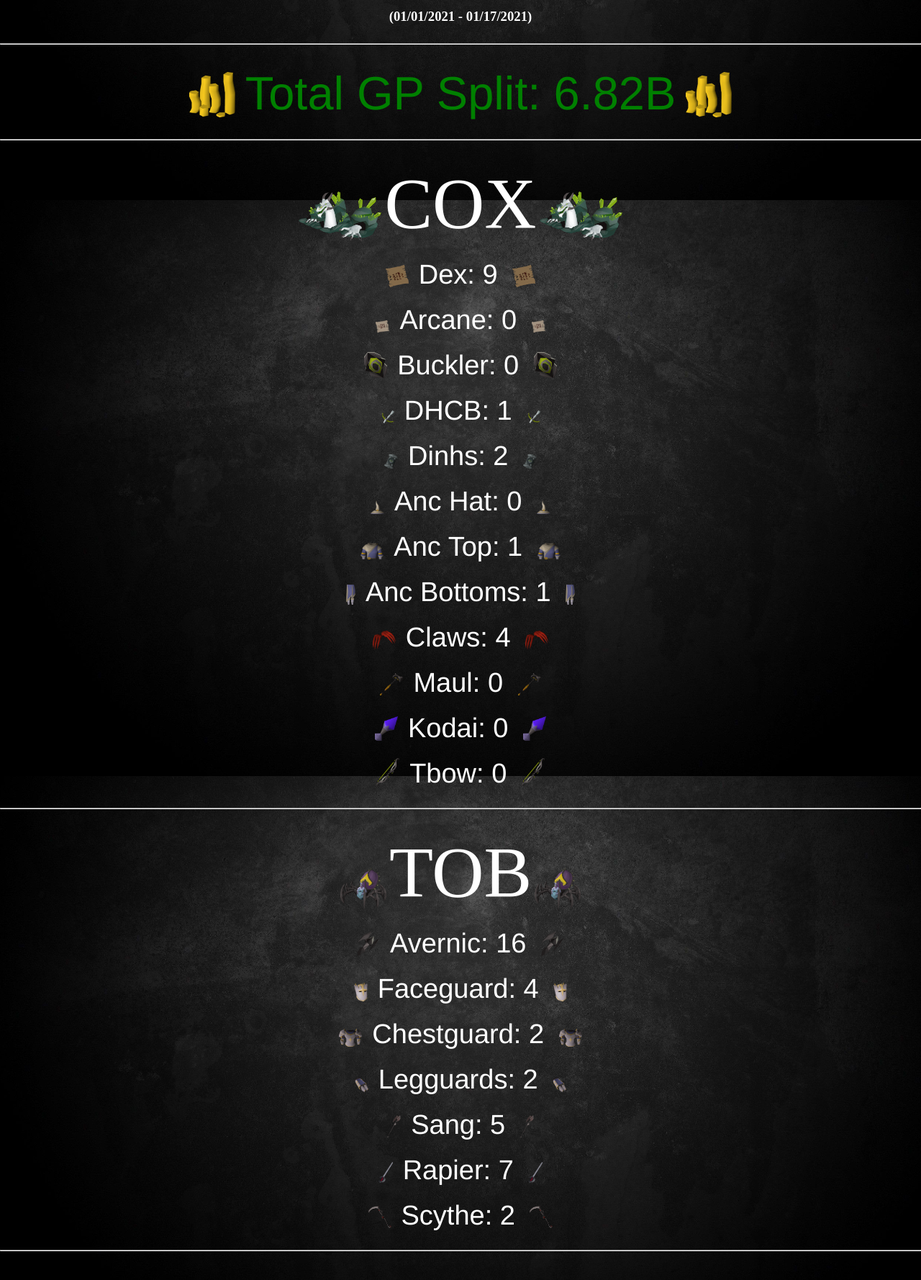
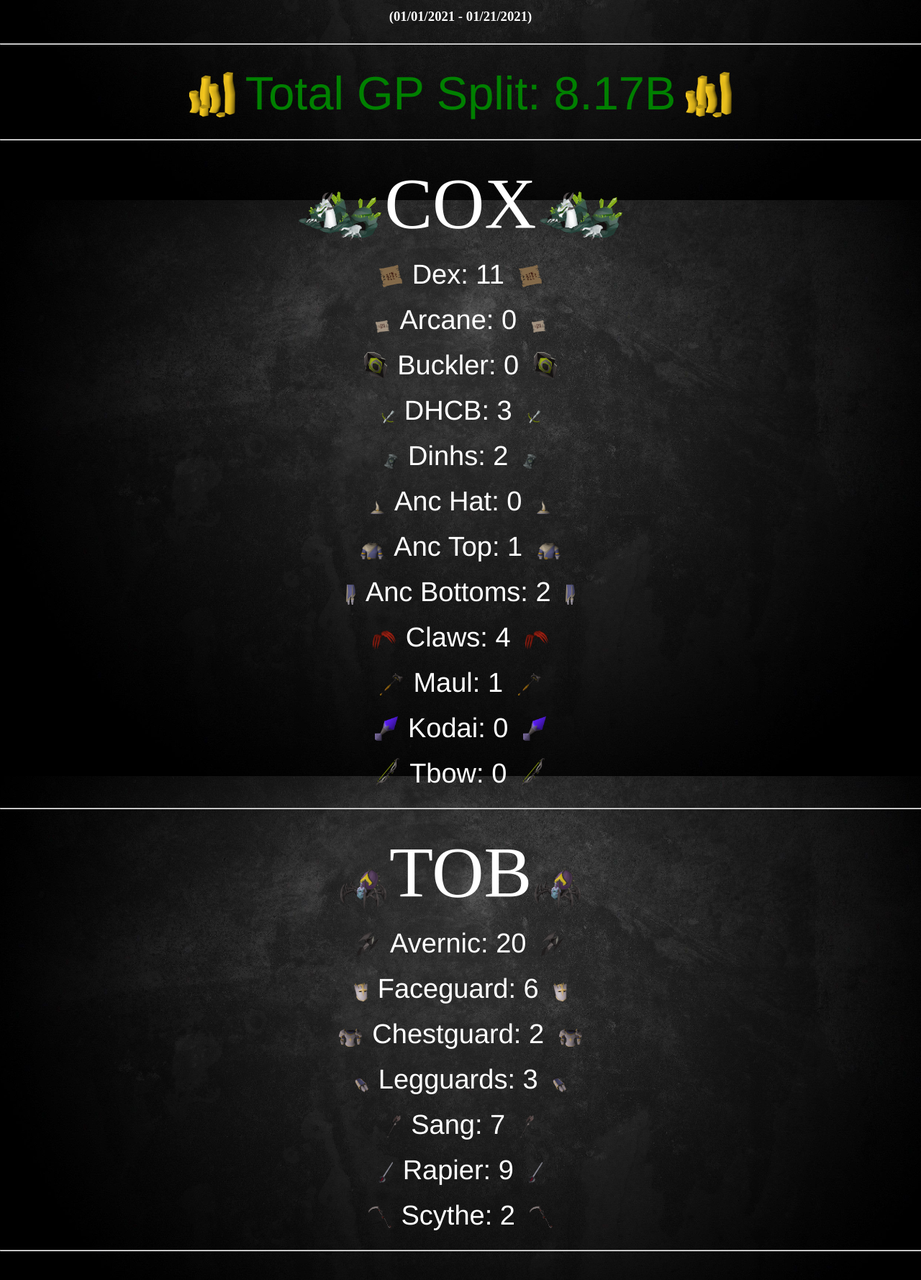
Before and after one commit to mercenarypvm/mercenarypvm.github.io, a plain HTML site: page index.html in a window 1280 px wide. Shown: the part 522-2300 px from the top of the page at 72% size. Drawn offline with Linux system fonts and the light colour scheme.

Commit message:
Update index.html

```diff
--- a/index.html
+++ b/index.html
@@ -23,9 +23,9 @@
     </div>
 
     <!-- Last Updated  -->
-    <!-- Last split logged: xWebs Justy Legs 01/17/2021 8:36AM  -->
-    <!-- Last solo drop logged: Ryno MD tanz 01/17/2021 3:07AM  -->
-    <h3 style="color:white">(01/01/2021 - 01/17/2021)</h3>
+    <!-- Last split logged: nooo munnie DHCB 01/21/2021 2:48PM  -->
+    <!-- Last solo drop logged: RikCastle Dex 01/20/2021 9:36AM  -->
+    <h3 style="color:white">(01/01/2021 - 01/21/2021)</h3>
 
     <!-- Separation line  -->
     <br>
@@ -34,7 +34,7 @@
     <!-- Separation line  -->
     <div class="boss">
       <img src="items/coins.png" style="width: 5%; height: 5%">
-      <span class="coins" style="vertical-align: bottom">Total GP Split: 6.82B</span>
+      <span class="coins" style="vertical-align: bottom">Total GP Split: 8.17B</span>
       <img src="items/coins.png" style="width: 5%; height: 5%">
     </div>
 
@@ -48,7 +48,7 @@
     </div>
     <div class="itemTable">
       <img src="items/dex.png" style="width: 2.5%; height: 2.5%">
-      <span class="tableText" style="vertical-align: bottom"> Dex: 9 </span>
+      <span class="tableText" style="vertical-align: bottom"> Dex: 11 </span>
       <img src="items/dex.png" style="width: 2.5%; height: 2.5%">
     </div>
     <div class="itemTable">
@@ -63,7 +63,7 @@
     </div>
     <div class="itemTable">
       <img src="items/dhcb.png" style="width: 1.5%; height: 1.5%">
-      <span class="tableText" style="vertical-align: bottom"> DHCB: 1 </span>
+      <span class="tableText" style="vertical-align: bottom"> DHCB: 3 </span>
       <img src="items/dhcb.png" style="width: 1.5%; height: 1.5%">
     </div>
     <div class="itemTable">
@@ -83,7 +83,7 @@
     </div>
     <div class="itemTable">
       <img src="items/ancbottom.png" style="width: 1%; height: 1%">
-      <span class="tableText" style="vertical-align: bottom"> Anc Bottoms: 1 </span>
+      <span class="tableText" style="vertical-align: bottom"> Anc Bottoms: 2 </span>
       <img src="items/ancbottom.png" style="width: 1%; height: 1%">
     </div>
     <div class="itemTable">
@@ -93,7 +93,7 @@
     </div>
     <div class="itemTable">
       <img src="items/maul.png" style="width: 2.5%; height: 2.5%">
-      <span class="tableText" style="vertical-align: bottom"> Maul: 0 </span>
+      <span class="tableText" style="vertical-align: bottom"> Maul: 1 </span>
       <img src="items/maul.png" style="width: 2.5%; height: 2.5%">
     </div>
     <div class="itemTable">
@@ -119,12 +119,12 @@
     </div>
     <div class="itemTable">
       <img src="items/avernic.png" style="width: 2.5%; height: 2.5%">
-      <span class="tableText" style="vertical-align: bottom"> Avernic: 16 </span>
+      <span class="tableText" style="vertical-align: bottom"> Avernic: 20 </span>
       <img src="items/avernic.png" style="width: 2.5%; height: 2.5%">
     </div>
     <div class="itemTable">
       <img src="items/justyhelm.png" style="width: 1.5%; height: 1.5%">
-      <span class="tableText" style="vertical-align: bottom"> Faceguard: 4 </span>
+      <span class="tableText" style="vertical-align: bottom"> Faceguard: 6 </span>
       <img src="items/justyhelm.png" style="width: 1.5%; height: 1.5%">
     </div>
     <div class="itemTable">
@@ -134,17 +134,17 @@
     </div>
     <div class="itemTable">
       <img src="items/justylegs.png" style="width: 1.5%; height: 1.5%">
-      <span class="tableText" style="vertical-align: bottom"> Legguards: 2 </span>
+      <span class="tableText" style="vertical-align: bottom"> Legguards: 3 </span>
       <img src="items/justylegs.png" style="width: 1.5%; height: 1.5%">
     </div>
     <div class="itemTable">
       <img src="items/sang.png" style="width: 1.5%; height: 1.5%">
-      <span class="tableText" style="vertical-align: bottom"> Sang: 5 </span>
+      <span class="tableText" style="vertical-align: bottom"> Sang: 7 </span>
       <img src="items/sang.png" style="width: 1.5%; height: 1.5%">
     </div>
     <div class="itemTable">
       <img src="items/rapier.png" style="width: 1.5%; height: 1.5%">
-      <span class="tableText" style="vertical-align: bottom"> Rapier: 7 </span>
+      <span class="tableText" style="vertical-align: bottom"> Rapier: 9 </span>
       <img src="items/rapier.png" style="width: 1.5%; height: 1.5%">
     </div>
     <div class="itemTable">
@@ -175,7 +175,7 @@
     </div>
     <div class="itemTable">
       <img src="items/inqhauberk.png" style="width: 2.5%; height: 2.5%">
-      <span class="tableText" style="vertical-align: bottom"> Hauberk: 2 </span>
+      <span class="tableText" style="vertical-align: bottom"> Hauberk: 3 </span>
       <img src="items/inqhauberk.png" style="width: 2.5%; height: 2.5%">
     </div>
     <div class="itemTable">
@@ -239,12 +239,12 @@
     </div>
     <div class="itemTable">
       <img src="items/bcp.png" alt="Bcp" style="width: 2.5%; height: 2.5%">
-      <span class="tableText" style="vertical-align: bottom"> Chestplate: 0 </span>
+      <span class="tableText" style="vertical-align: bottom"> Chestplate: 1 </span>
       <img src="items/bcp.png" alt="Bcp" style="width: 2.5%; height: 2.5%">
     </div>
     <div class="itemTable">
       <img src="items/tassets.png" alt="Tassets" style="width: 2.5%; height: 2.5%">
-      <span class="tableText" style="vertical-align: bottom"> Tassets: 1 </span>
+      <span class="tableText" style="vertical-align: bottom"> Tassets: 2 </span>
       <img src="items/tassets.png" alt="Tassets" style="width: 2.5%; height: 2.5%">
     </div>
     <div class="itemTable">
@@ -275,12 +275,12 @@
     </div>
     <div class="itemTable">
       <img src="items/zs.png" style="width: 2.5%; height: 2.5%">
-      <span class="tableText" style="vertical-align: bottom"> Spear: 0 </span>
+      <span class="tableText" style="vertical-align: bottom"> Spear: 1 </span>
       <img src="items/zs.png" style="width: 2.5%; height: 2.5%">
     </div>
     <div class="itemTable">
       <img src="items/zhilt.png" style="width: 2.5%; height: 2.5%">
-      <span class="tableText" style="vertical-align: bottom"> Hilt: 0 </span>
+      <span class="tableText" style="vertical-align: bottom"> Hilt: 1 </span>
       <img src="items/zhilt.png" style="width: 2.5%; height: 2.5%">
     </div>
 
@@ -399,7 +399,7 @@
     </div>
     <div class="itemTable">
       <img src="items/tanz.png" style="width: 1.5%; height: 1.5%">
-      <span class="tableText" style="vertical-align: bottom"> Tanz: 6 </span>
+      <span class="tableText" style="vertical-align: bottom"> Tanz: 8 </span>
       <img src="items/tanz.png" style="width: 1.5%; height: 1.5%">
     </div>
     <div class="itemTable">
@@ -409,7 +409,7 @@
     </div>
     <div class="itemTable">
       <img src="items/serp.png" style="width: 1.5%; height: 1.5%">
-      <span class="tableText" style="vertical-align: bottom"> Serp: 3 </span>
+      <span class="tableText" style="vertical-align: bottom"> Serp: 5 </span>
       <img src="items/serp.png" style="width: 1.5%; height: 1.5%">
     </div>
     <div class="itemTable">
```
